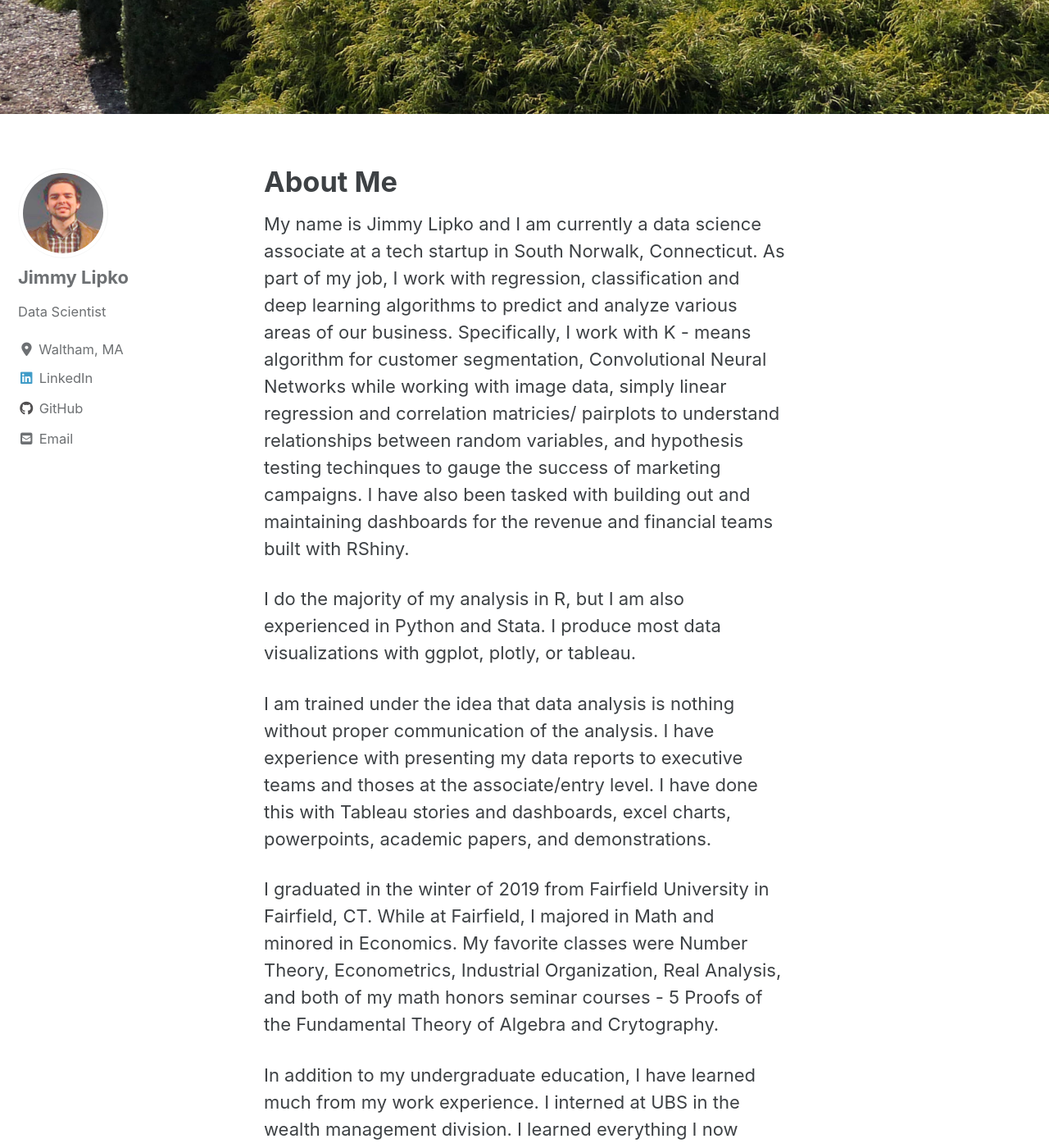
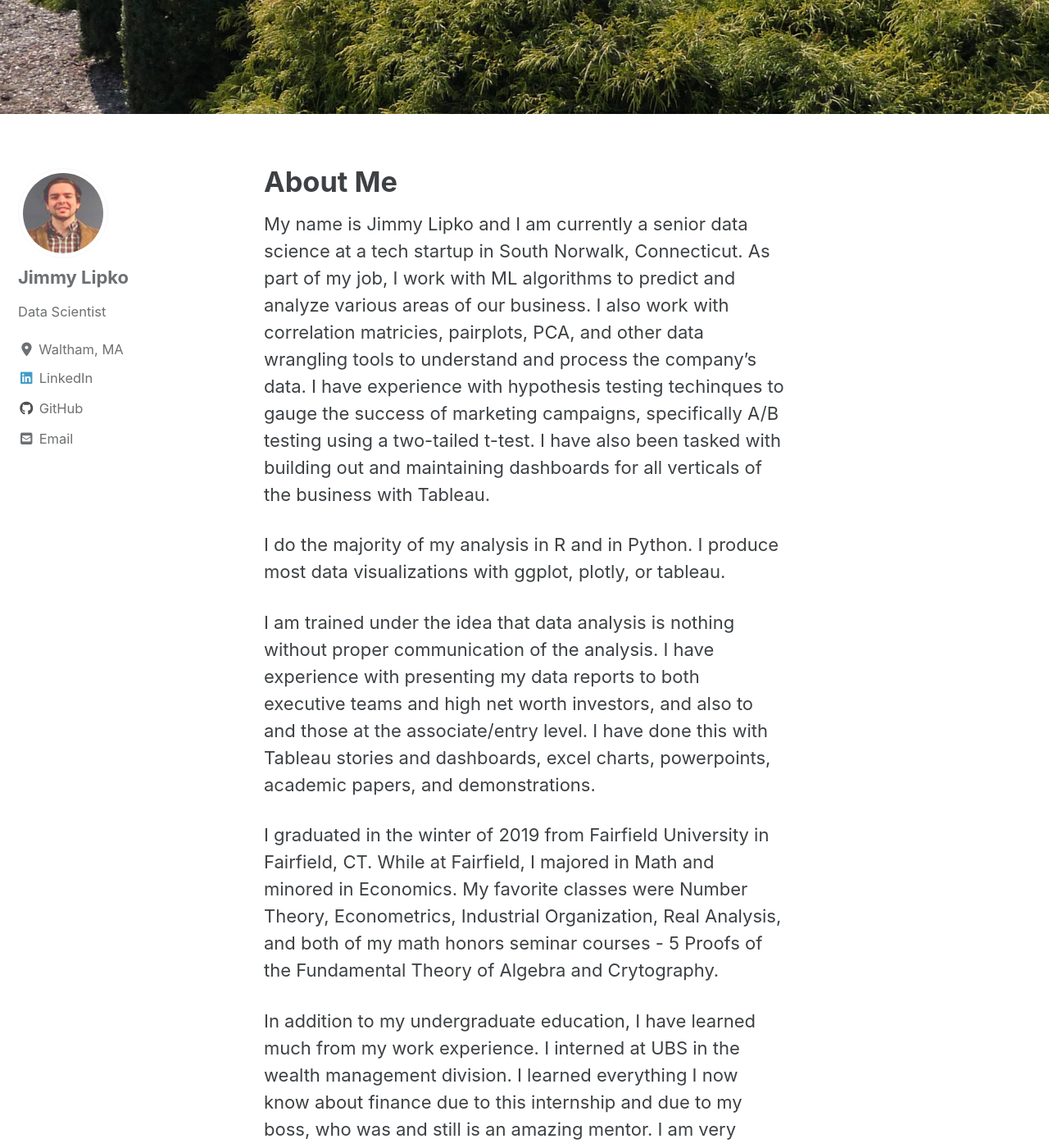
Before and after one commit to jimmy-lipko/jimmy-lipko.github.io, a Jekyll site: the page built from _pages/about.md, in a window 1280 px wide and 1400 px high, scrolled down 541 px. Shown: the whole window at 82% size. Built offline with Jekyll 4.4.1, drawn with Linux system fonts in a browser that asks for light colours; cached includes are drawn as plain includes; nearby versions of some CDN libraries; some of the changed text lies outside the part shown.

Commit message:
Update about.md

```diff
--- a/_pages/about.md
+++ b/_pages/about.md
@@ -5,16 +5,16 @@ header:
     image: "/images/aboutme.jpg"
 ---
 
-My name is Jimmy Lipko and I am currently a data science associate at a tech startup in South Norwalk, Connecticut. As part of my job, I work with regression, classification and deep learning algorithms to predict and analyze various areas of our business. Specifically, I work with K - means algorithm for customer segmentation, Convolutional Neural Networks while working with image data, simply linear regression and correlation matricies/ pairplots to understand relationships between random variables, and hypothesis testing techinques to gauge the success of marketing campaigns. I have also been tasked with building out and maintaining dashboards for the revenue and financial teams built with RShiny.
+My name is Jimmy Lipko and I am currently a senior data science at a tech startup in South Norwalk, Connecticut. As part of my job, I work with ML algorithms to predict and analyze various areas of our business. I also work with correlation matricies, pairplots, PCA, and other data wrangling tools to understand and process the company's data. I have experience with hypothesis testing techinques to gauge the success of marketing campaigns, specifically A/B testing using a two-tailed t-test. I have also been tasked with building out and maintaining dashboards for all verticals of the business with Tableau.
 
-I do the majority of my analysis in R, but I am also experienced in Python and Stata. I produce most data visualizations with ggplot, plotly, or tableau.
+I do the majority of my analysis in R and in Python. I produce most data visualizations with ggplot, plotly, or tableau.
 
-I am trained under the idea that data analysis is nothing without proper communication of the analysis. I have experience with presenting my data reports to executive teams and thoses at the associate/entry level. I have done this with Tableau stories and dashboards, excel charts, powerpoints, academic papers, and demonstrations.
+I am trained under the idea that data analysis is nothing without proper communication of the analysis. I have experience with presenting my data reports to both executive teams and high net worth investors, and also to and those at the associate/entry level. I have done this with Tableau stories and dashboards, excel charts, powerpoints, academic papers, and demonstrations.
 
 I graduated in the winter of 2019 from Fairfield University in Fairfield, CT. While at Fairfield, I majored in Math and minored in Economics. My favorite classes were Number Theory, Econometrics, Industrial Organization, Real Analysis, and both of my math honors seminar courses - 5 Proofs of the Fundamental Theory of Algebra and Crytography.
 
-In addition to my undergraduate education, I have learned much from my work experience. I interned at UBS in the wealth management division. I learned everything I now know about finance due to this internship and due to my boss, who was and still is an amazing mentor. I am very interested in the blend of the two disciplines of finance and data science and I wish to share some of the projects I have explored in these areas on this site. You can find them under the "Finance" tag.
+In addition to my undergraduate education, I have learned much from my work experience. I interned at UBS in the wealth management division. I learned everything I now know about finance due to this internship and due to my boss, who was and still is an amazing mentor. I am very interested in the blend of the two disciplines of finance and data science and I wish to share some of the projects I have explored in these areas on this site.
 
 Computer Science and Mathematics have not always been my favorite classes or subjects, but they always have challenged me in a fun manner. I particularly like the challenge of coming up with the playbook (or algorithm) for the solution. I believe that this sequential manner of problem solving through logic is applicable to so many aspects of life, not only the CS and math disciplines.
 
-My career aspirations are to remain on the East coast and work for a large technology firm. I am most interested in convolutional neural networks and I seek to explore them in greater detail using this website.
+My career aspirations are to remain on the East coast and work for a large technology firm. I am most interested in growing with a team, first by learning and listening, then understanding, and finally by reporting and optimizing.
```
